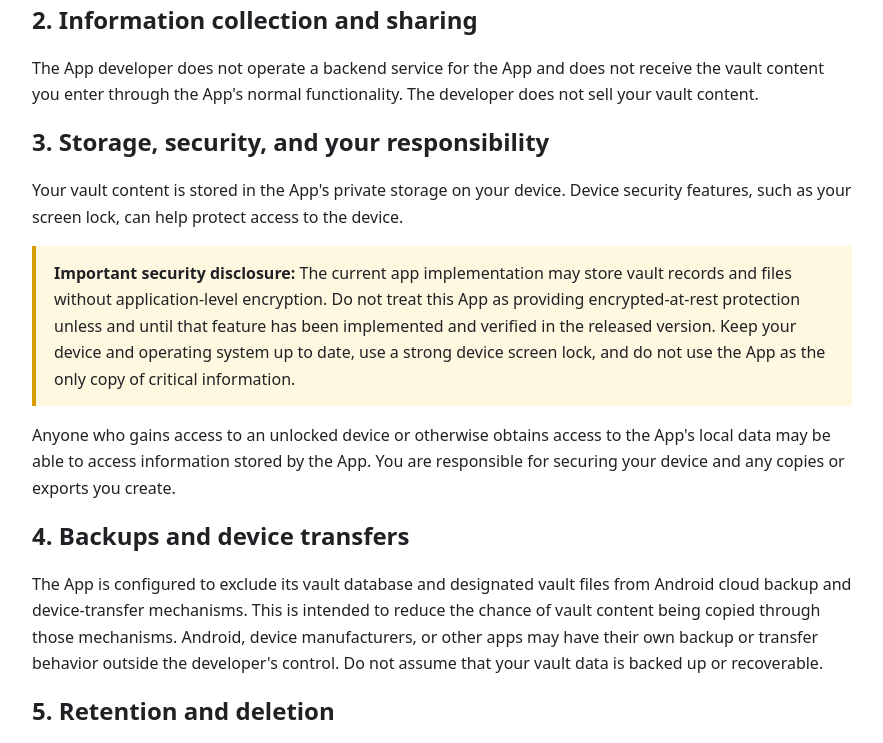
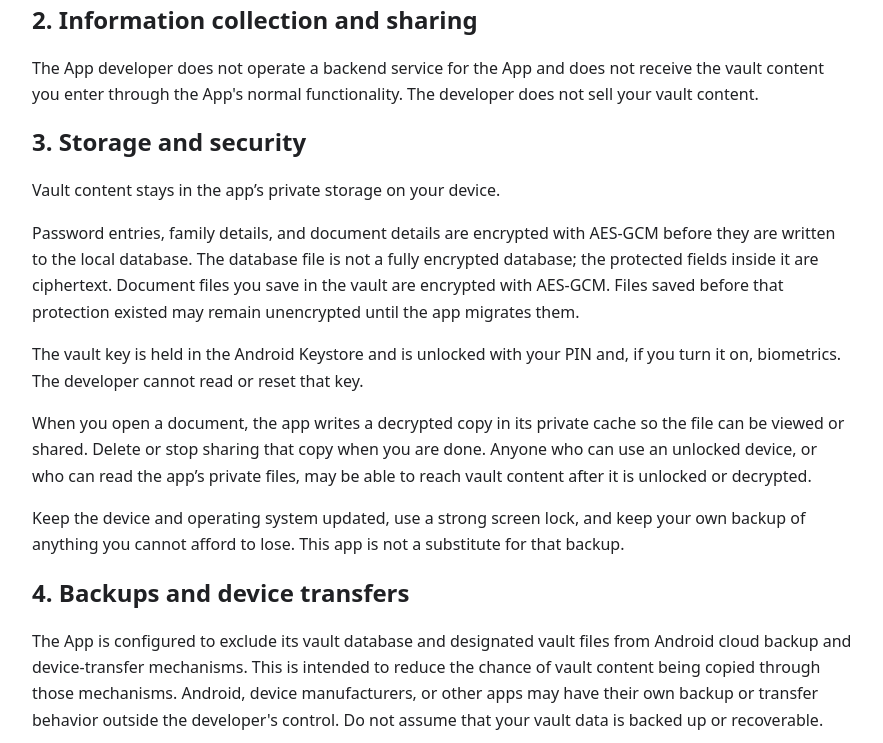
Before and after one commit to KrishnaPensalwar/personal-vault-legal, a plain HTML site: page privacy-policy.html in a window 1280 px wide. Shown: the part 440-1183 px from the top of the page, without its empty margins (198-1081 px from the left). Drawn offline with Linux system fonts and the light colour scheme.

Commit message:
Refactor privacy policy HTML for better readability

```diff
--- a/privacy-policy.html
+++ b/privacy-policy.html
@@ -1,3 +1,4 @@
+
 <!doctype html>
 <html lang="en">
 <head>
@@ -5,51 +6,163 @@
   <meta name="viewport" content="width=device-width, initial-scale=1">
   <title>Privacy Policy — Personal Vault</title>
   <style>
-    body{font:16px/1.65 system-ui,-apple-system,Segoe UI,Roboto,sans-serif;max-width:820px;margin:40px auto;padding:0 20px;color:#202124}
-    h1,h2{line-height:1.25} a{color:#1558b0} .notice{background:#fff8e1;padding:14px 18px;border-left:4px solid #d69e00}
+    body {
+      font: 16px/1.65 system-ui, -apple-system, Segoe UI, Roboto, sans-serif;
+      max-width: 820px;
+      margin: 40px auto;
+      padding: 0 20px;
+      color: #202124;
+    }
+    h1, h2 {
+      line-height: 1.25;
+    }
+    a {
+      color: #1558b0;
+    }
+    .notice {
+      background: #fff8e1;
+      padding: 14px 18px;
+      border-left: 4px solid #d69e00;
+    }
   </style>
 </head>
 <body>
+
   <h1>Privacy Policy</h1>
-  <p><strong>App:</strong> Personal Vault<br>
-     <strong>Effective date:</strong> November 3, 2026<br>
-     <strong>Last updated:</strong> November 3, 2026</p>
 
-  <p>This Privacy Policy explains how Personal Vault (the “App”) handles information when you use it. The App is designed to store vault information on your device and does not use an app-operated backend or account service.</p>
+  <p>
+    <strong>App:</strong> Personal Vault<br>
+    <strong>Effective date:</strong> November 3, 2026<br>
+    <strong>Last updated:</strong> November 3, 2026
+  </p>
+
+  <p>
+    This Privacy Policy explains how Personal Vault (the “App”)
+    handles information when you use it. The App is designed to
+    store vault information on your device and does not use an
+    app-operated backend or account service.
+  </p>
 
   <h2>1. Information you enter</h2>
-  <p>You may choose to enter or save information such as passwords, notes, documents, and family or emergency information. This content is stored locally in the App's data storage on your device. It is not transmitted to a server operated by the App developer as part of the App's normal vault functionality.</p>
+
+  <p>
+    You may choose to enter or save information such as passwords,
+    notes, documents, and family or emergency information. This
+    content is stored locally in the App's data storage on your
+    device. It is not transmitted to a server operated by the App
+    developer as part of the App's normal vault functionality.
+  </p>
 
   <h2>2. Information collection and sharing</h2>
-  <p>The App developer does not operate a backend service for the App and does not receive the vault content you enter through the App's normal functionality. The developer does not sell your vault content.</p>
 
-  <h2>3. Storage, security, and your responsibility</h2>
-  <p>Your vault content is stored in the App's private storage on your device. Device security features, such as your screen lock, can help protect access to the device.</p>
-  <div class="notice">
-    <strong>Important security disclosure:</strong> The current app implementation may store vault records and files without application-level encryption. Do not treat this App as providing encrypted-at-rest protection unless and until that feature has been implemented and verified in the released version. Keep your device and operating system up to date, use a strong device screen lock, and do not use the App as the only copy of critical information.
-  </div>
-  <p>Anyone who gains access to an unlocked device or otherwise obtains access to the App's local data may be able to access information stored by the App. You are responsible for securing your device and any copies or exports you create.</p>
+  <p>
+    The App developer does not operate a backend service for the
+    App and does not receive the vault content you enter through
+    the App's normal functionality. The developer does not sell
+    your vault content.
+  </p>
+
+  <h2>3. Storage and security</h2>
+
+  <p>
+    Vault content stays in the app’s private storage on your device.
+  </p>
+
+  <p>
+    Password entries, family details, and document details are
+    encrypted with AES-GCM before they are written to the local
+    database. The database file is not a fully encrypted database;
+    the protected fields inside it are ciphertext. Document files
+    you save in the vault are encrypted with AES-GCM. Files saved
+    before that protection existed may remain unencrypted until
+    the app migrates them.
+  </p>
+
+  <p>
+    The vault key is held in the Android Keystore and is unlocked
+    with your PIN and, if you turn it on, biometrics. The developer
+    cannot read or reset that key.
+  </p>
+
+  <p>
+    When you open a document, the app writes a decrypted copy in
+    its private cache so the file can be viewed or shared. Delete
+    or stop sharing that copy when you are done. Anyone who can
+    use an unlocked device, or who can read the app’s private
+    files, may be able to reach vault content after it is unlocked
+    or decrypted.
+  </p>
+
+  <p>
+    Keep the device and operating system updated, use a strong
+    screen lock, and keep your own backup of anything you cannot
+    afford to lose. This app is not a substitute for that backup.
+  </p>
 
   <h2>4. Backups and device transfers</h2>
-  <p>The App is configured to exclude its vault database and designated vault files from Android cloud backup and device-transfer mechanisms. This is intended to reduce the chance of vault content being copied through those mechanisms. Android, device manufacturers, or other apps may have their own backup or transfer behavior outside the developer's control. Do not assume that your vault data is backed up or recoverable.</p>
+
+  <p>
+    The App is configured to exclude its vault database and
+    designated vault files from Android cloud backup and
+    device-transfer mechanisms. This is intended to reduce the
+    chance of vault content being copied through those mechanisms.
+    Android, device manufacturers, or other apps may have their
+    own backup or transfer behavior outside the developer's
+    control. Do not assume that your vault data is backed up or
+    recoverable.
+  </p>
 
   <h2>5. Retention and deletion</h2>
-  <p>Your information remains in the App's local storage until you delete it, clear the App's data, or uninstall the App, subject to Android and device-specific behavior. Uninstalling the App or clearing its data may permanently remove locally stored vault content. The developer cannot restore locally stored information because the developer does not operate a vault-content server.</p>
+
+  <p>
+    Your information remains in the App's local storage until you
+    delete it, clear the App's data, or uninstall the App, subject
+    to Android and device-specific behavior. Uninstalling the App
+    or clearing its data may permanently remove locally stored
+    vault content. The developer cannot restore locally stored
+    information because the developer does not operate a
+    vault-content server.
+  </p>
 
   <h2>6. Permissions and files</h2>
-  <p>If you choose to import, scan, view, or share documents, Android may ask for relevant permissions or show a system file/photo picker. The information you select is used for the feature you requested. Review Android's permission prompts and the destination app before sharing a file.</p>
+
+  <p>
+    If you choose to import, scan, view, or share documents,
+    Android may ask for relevant permissions or show a system
+    file/photo picker. The information you select is used for
+    the feature you requested. Review Android's permission
+    prompts and the destination app before sharing a file.
+  </p>
 
   <h2>7. Children's privacy</h2>
-  <p>The App is not specifically directed to children. The developer does not knowingly collect children's personal information through an app-operated backend.</p>
+
+  <p>
+    The App is not specifically directed to children. The
+    developer does not knowingly collect children's personal
+    information through an app-operated backend.
+  </p>
 
   <h2>8. Changes to this policy</h2>
-  <p>This policy may be updated when the App's features, data practices, or legal requirements change. The revised policy will be posted at this page with an updated “Last updated” date. Check this page periodically.</p>
+
+  <p>
+    This policy may be updated when the App's features, data
+    practices, or legal requirements change. The revised policy
+    will be posted at this page with an updated “Last updated”
+    date. Check this page periodically.
+  </p>
 
   <h2>9. Contact</h2>
-  <p>For privacy questions or requests, contact:<br>
-     <strong>Developer/Publisher:</strong> Krishna Pensalwar<br>
-     <strong>Email:</strong> krishnapensalwar.dev@gmail.com</p>
 
-  <p><a href="index.html">Back to legal information</a></p>
+  <p>
+    For privacy questions or requests, contact:<br>
+    <strong>Developer/Publisher:</strong> Krishna Pensalwar<br>
+    <strong>Email:</strong>
+    krishnapensalwar.dev@gmail.com
+  </p>
+
+  <p>
+    <a href="index.html">Back to legal information</a>
+  </p>
+
 </body>
 </html>
```
